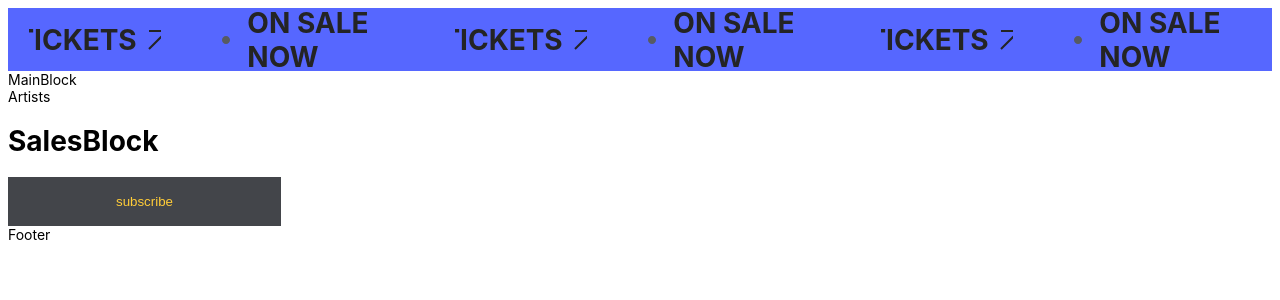
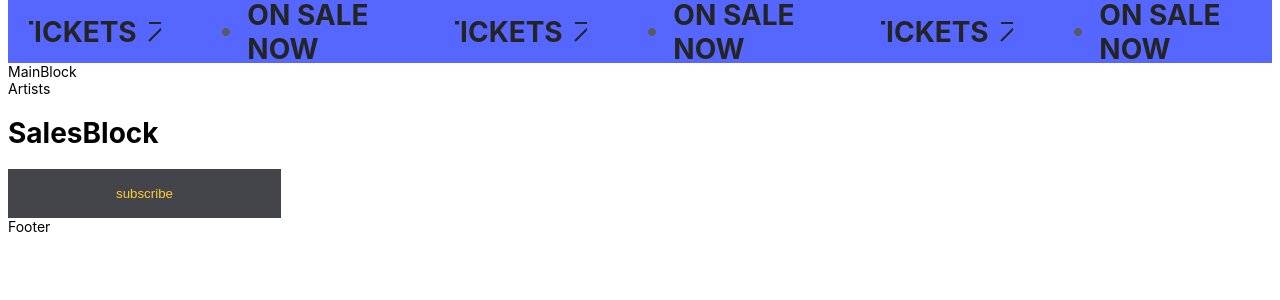
Before and after one commit to galigalinochka/Discover_Jazz, a React (Create React App) app in the folder discover-jazz/: page / in a window 1280 px wide. Shown: the top 300 px of the page. Built offline with nearby package versions, Linux system fonts and the light colour scheme.

Commit message:
styled components for header

```diff
--- a/discover-jazz/package.json
+++ b/discover-jazz/package.json
@@ -10,11 +10,11 @@
     "@types/node": "^16.18.22",
     "@types/react": "^18.0.31",
     "@types/react-dom": "^18.0.11",
+    "@types/styled-components": "^5.1.26",
     "react": "^18.2.0",
     "react-dom": "^18.2.0",
     "react-responsive": "^9.0.2",
     "react-scripts": "5.0.1",
-    "react-ticker": "^1.3.2",
     "sass": "^1.60.0",
     "styled-components": "^5.3.9",
     "typescript": "^4.9.5",
--- a/discover-jazz/src/components/header/Header.tsx
+++ b/discover-jazz/src/components/header/Header.tsx
@@ -4,6 +4,8 @@ import { HeaderElement } from './headerElement/HeaderElement';
 import ArrowIcon from '../ui/headerExtraElements/arrow.svg';
 import PointIcon from '../ui/headerExtraElements/point.svg';
 import { useMediaQuery } from 'react-responsive';
+import styled, { css } from 'styled-components';
+import StyledHeader from './StyledHeader';
 //import Ticker from 'react-ticker';
 
 
@@ -15,9 +17,11 @@ export const Header = (props: Props) => {
     query: '(min-width: 769px)'
   });
 
+
+
   return (
 
-    <div className={styles.headerStyle}>
+    <StyledHeader>
       {isDesktop ? (
         <>
           <div className={styles.headerElementBlockDesktop}>
@@ -61,6 +65,6 @@ export const Header = (props: Props) => {
           </div>
         </>
       )}
-    </div>
+    </StyledHeader>
   );
 };
--- /dev/null
+++ b/discover-jazz/src/components/header/StyledHeader.ts
@@ -0,0 +1,23 @@
+import * as React from 'react';
+import styled, { css } from 'styled-components';
+
+
+
+const StyledHeader = styled.header`
+
+  display: flex;
+  flex-direction: row;
+  align-items: center;
+  justify-content: center;
+  height: 4.5em; /* 72px converted to rem */
+  background-color: #5667FF;
+  color: #242424;
+  padding-left: 1.5em;
+  padding-right: 1em;
+  gap: 3.5em;
+  overflow: hidden;
+  margin: 0em;
+  `
+
+
+export default StyledHeader
--- a/discover-jazz/src/styles/globals.scss
+++ b/discover-jazz/src/styles/globals.scss
@@ -1,10 +1,13 @@
 @import 'fonts';
 
 html, body{
+
+  margin-top: 0rem;
   display: flex;
   justify-content: center;
   font-family: 'inter', sans-serif;
   font-size: 14px;
+  // background-color: black;
 
 
 
--- /dev/null
+++ b/discover-jazz/styled-components.d.ts
@@ -0,0 +1 @@
+declare module 'styled-components';
```
Also changed, not shown: discover-jazz/src/components/header/headerElement/headerElement.module.scss (deleted, +0 -46 lines), 2 other files (tests, documents, lock files or other folders).
